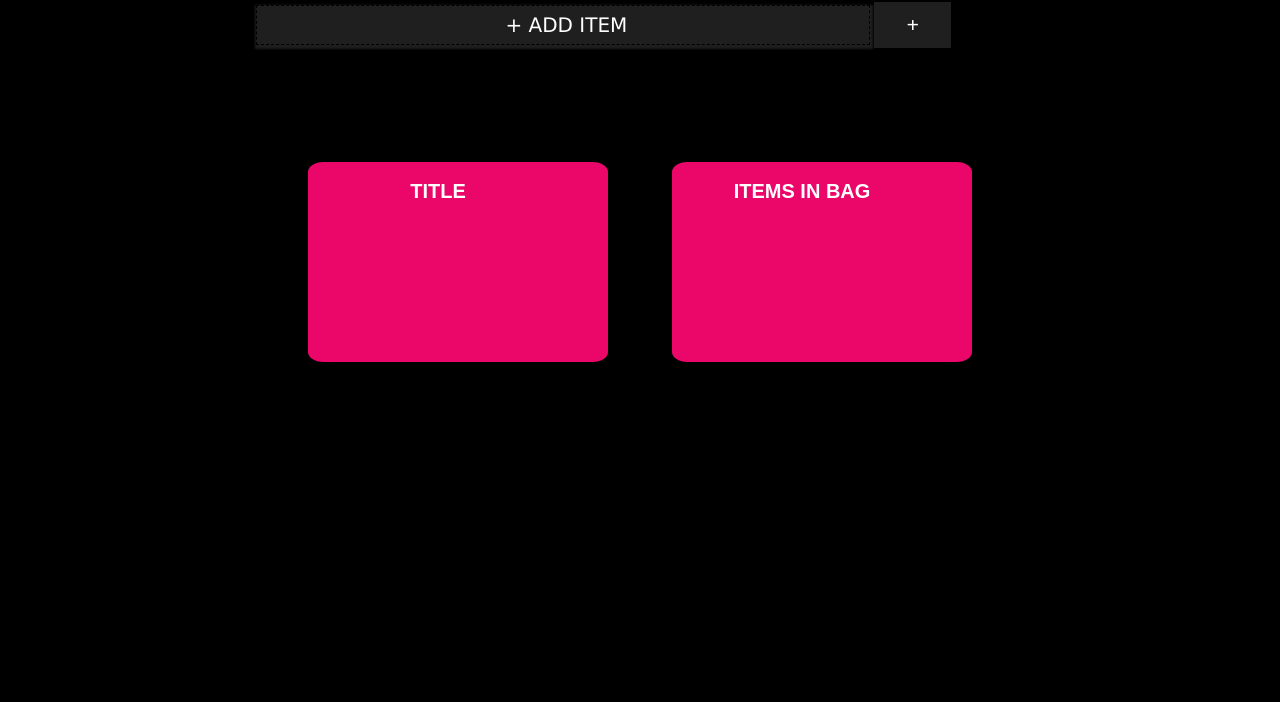
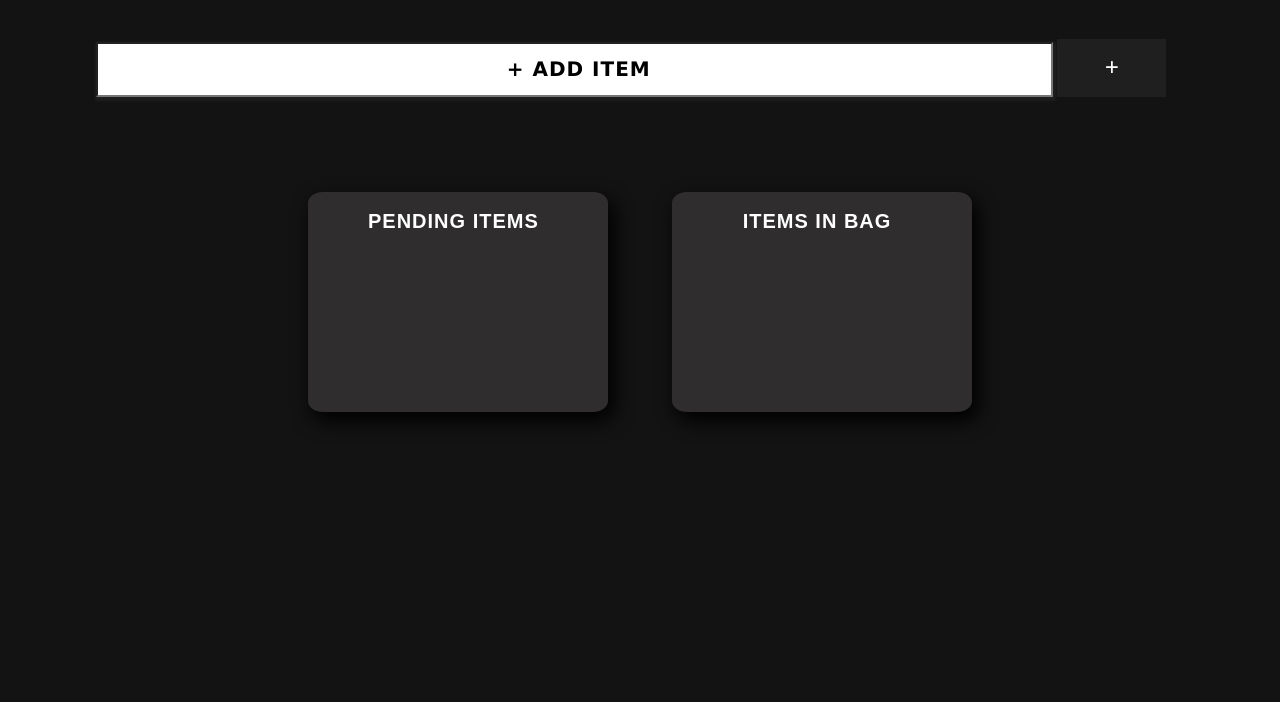
Before and after one commit to tanushri-m/web-development, a plain HTML site: page Keep.html in a window 1280 px wide. Shown: the part 98-800 px from the top of the page. Drawn offline with Linux system fonts and the light colour scheme.

Commit message:
Made few updates and color settings

```diff
--- a/Keep.html
+++ b/Keep.html
@@ -1,5 +1,6 @@
 <html>
     <head>
+        <meta name = "theme-color" content="#131313"/>
         <link href ="./css/keep.css" type = "text/css" rel = "stylesheet"/>
         <title>
             Groceries
@@ -15,7 +16,7 @@
             </div>
             <div id = "container">
                 <div id = "pending-items" class="tasks-container">
-                    <input type = "text" id = "title" placeholder = "TITLE">
+                    <input type = "text" id = "title" placeholder = "Pending Items">
                 </div>
                 <div id = "completed-items" class="tasks-container ">
                     <input type = "text" id = "title" class = "background"placeholder="ITEMS in bag">
--- a/css/keep.css
+++ b/css/keep.css
@@ -1,7 +1,7 @@
 body{
     margin:0;
     max-height:100%;
-    background: black;
+    background: #131313;
 }
 
 
@@ -14,14 +14,16 @@ body{
 }
 
 #items{
-    width: 60%;
+    width: 85%;
     height: 100px;
-    margin: 20px auto;
+    margin: 10px auto;
 }
 
 h1{
+    margin-top: 30px;
     text-align: center;
     font-size: 55px;
+    color:white;
 }
 
 input{
@@ -31,29 +33,37 @@ input{
 }
 
 #input-bar{
-   height: 40px;
-   width: 80%;
+   height: 55px;
+   width: 88%;
    font-size: 20px;
    display: inline-block;
-   border: 1px dashed black;
    font-family: 'Lucida Sans', 'Lucida Sans Regular';
-   background: #201f1f;
+   background: white;
    box-shadow: 1px 2px 2px 2px #1f1d1d;
-   color: white;
+   color: black;
    text-align: center;
+   font-weight: bolder;
+   margin: 10px auto;
 
+
+}
+
+#input-bar::placeholder{
+    color:black;
+    font-weight: bold;
+    letter-spacing: 1px;;
 }
 
 #add-button{
 
     width: 10%;
     text-align: center;
-    padding-top: 10px;
+    padding-top: 15px;
     background: #201f1f;
     color: white;
-    padding-bottom: 10px;
+    padding-bottom: 15px;
     display: inline-block;
-    font-size: 22px;
+    font-size: 25px;
     font-weight: bolder;
 }
 
@@ -64,7 +74,7 @@ input{
 
 #container{
     position: relative;
-    width: 60%;
+    width: 80%;
     min-width: 300px;
     display: block;
     text-align: center;
@@ -82,49 +92,49 @@ input{
     font-size:20px;
     border-radius: 5%;
     vertical-align: top;
+    padding-bottom: 20px;
+    box-shadow: 5px 8px 19px 1px #000000;
+
 }
 
 #pending-items{
 
-background: #ea0769;
+background: #302d2e;
 }
 
 #pending-items div{
 
-    background: #3c3c3c;
-    box-shadow: -1px 7px 20px black;
-    color: white;
+    background: #e90770;
+    box-shadow: 1px 0px 5px 0px black;
+    color: #0f0a0d;
+    font-weight: bold;
+
 
 }
 
 #pending-items div:hover{
-    box-shadow: 1px 8px 9px 9px black;
-    background: #646464;
-    padding: 5px;
     transition: all 0.5s ease out;
-    color:black;
+    color:white;
     font-weight: bold;
 }
 
 #completed-items{
 
-    background: #ea0769;
+    background: #302d2e;
 }
 
 #completed-items div{
 
-    BACKGROUND: #121b2b;
-    box-shadow: 2px 0px 3px 0px white;
-    color: white;
+    background: rgb(42, 185, 142);
+    box-shadow: -1px 4px 9px 2px #333131;
+    color: rgb(24, 22, 22);
+    font-weight: bolder;
+
 }
 
-#completed-items div:hover{
 
-    padding: 5px;
-    box-shadow: 3px 3px 3px 2px #d2ccd7;
-}
 
-}
+
 span{
     vertical-align: super;
 }
@@ -141,12 +151,24 @@ width: 80%;
  font-size:20px;
  text-transform: uppercase;
  margin: 10px;
- background: #ea0769;
- border: #e90aa2;
- COLOR:WHITE;
+ background: #302d2e;
+ COLOR: WHITE;
+ border: none;
+ letter-spacing: 1px;
+ padding-left: 50px;
 
 }
 
 ::placeholder {
     color:white;
 }
+
+@media only screen and (orientation : portrait) {
+
+    .tasks-container{
+        display: block;
+        max-width: 80%;
+        margin:30px auto;
+        border-radius: 20px;
+    }
+}
```
